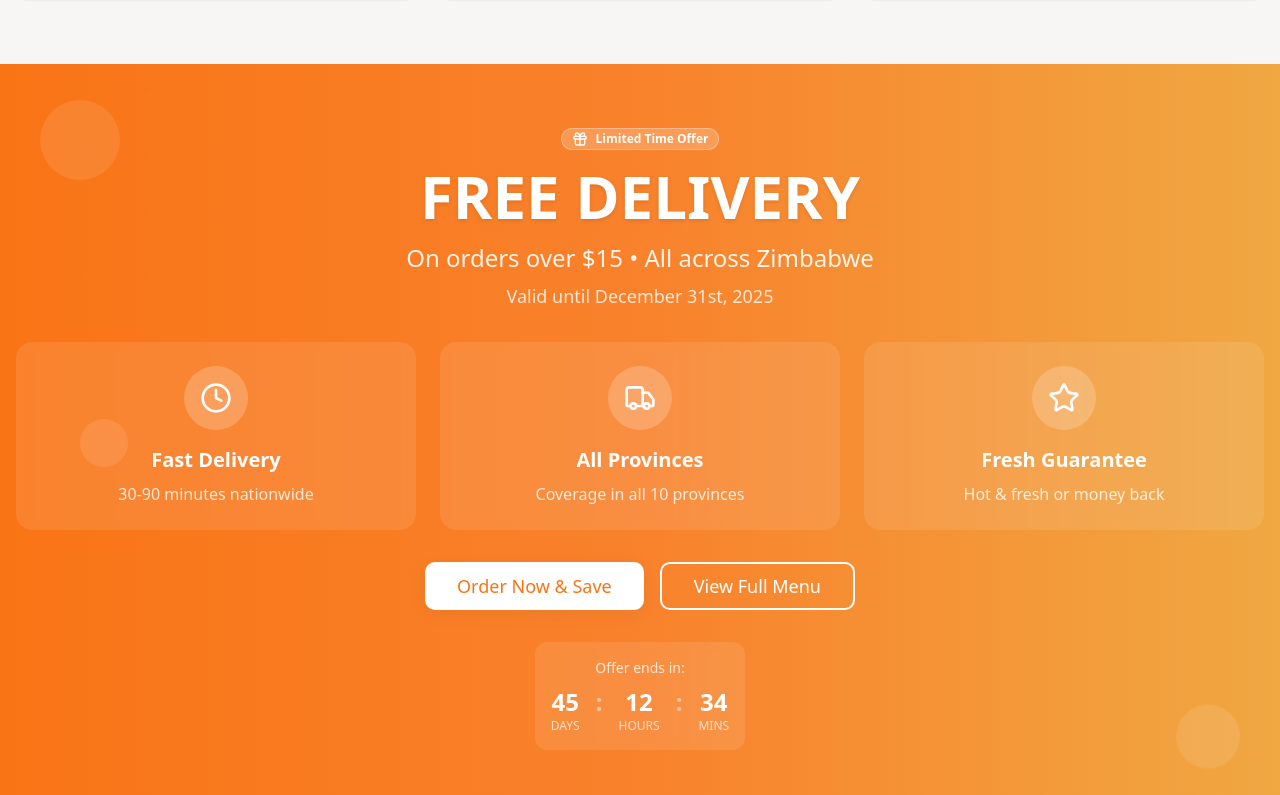
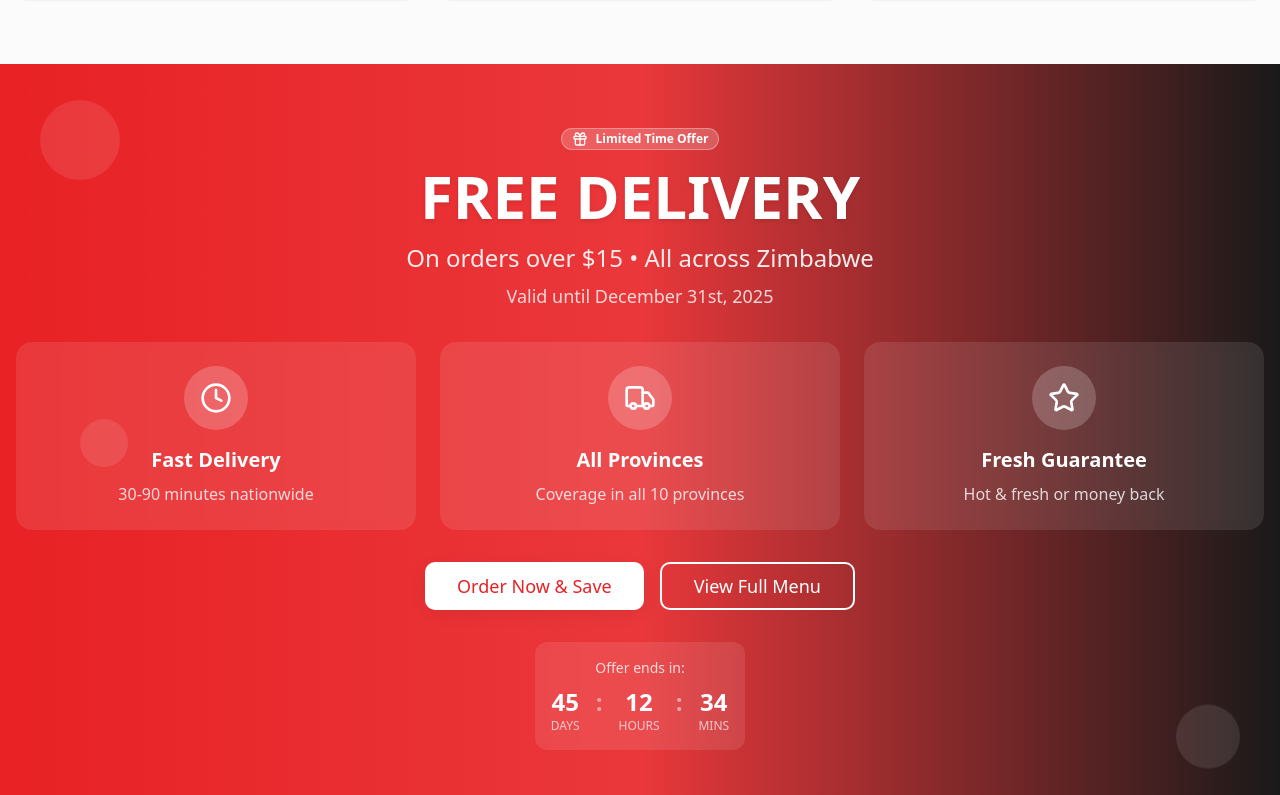
Before and after one commit to tonderaikawere/chicken-inn-byo, a React (Vite) app: page / in a window 1280 px wide. Shown: the part 2925-3720 px from the top of the page. Built offline with nearby package versions, Linux system fonts and the light colour scheme; the HTML template or start-up script is replaced by a standard one.

Commit message:
style: update theme colors to Red, White, and Black

```diff
--- a/src/index.css
+++ b/src/index.css
@@ -8,74 +8,74 @@ All colors MUST be HSL.
 
 @layer base {
   :root {
-    --background: 35 20% 98%;
-    --foreground: 25 25% 15%;
+    --background: 0 0% 100%;
+    --foreground: 0 0% 10%;
 
     --card: 0 0% 100%;
-    --card-foreground: 25 25% 15%;
+    --card-foreground: 0 0% 10%;
 
     --popover: 0 0% 100%;
-    --popover-foreground: 25 25% 15%;
+    --popover-foreground: 0 0% 10%;
 
-    --primary: 25 95% 53%;
+    --primary: 359 81% 52%;
     --primary-foreground: 0 0% 100%;
 
-    --secondary: 35 85% 60%;
-    --secondary-foreground: 25 25% 15%;
+    --secondary: 0 0% 10%;
+    --secondary-foreground: 0 0% 100%;
 
-    --muted: 35 15% 92%;
-    --muted-foreground: 25 15% 45%;
+    --muted: 0 0% 95%;
+    --muted-foreground: 0 0% 45%;
 
-    --accent: 45 96% 55%;
-    --accent-foreground: 25 25% 15%;
+    --accent: 0 0% 10%;
+    --accent-foreground: 0 0% 100%;
 
     --destructive: 0 84.2% 60.2%;
     --destructive-foreground: 0 0% 100%;
 
-    --border: 35 20% 88%;
-    --input: 35 20% 88%;
-    --ring: 25 95% 53%;
+    --border: 0 0% 88%;
+    --input: 0 0% 88%;
+    --ring: 359 81% 52%;
 
     --radius: 0.75rem;
 
-    --gradient-hero: linear-gradient(135deg, hsl(25 95% 53%), hsl(15 90% 48%));
-    --gradient-card: linear-gradient(180deg, hsl(0 0% 100%), hsl(35 20% 98%));
-    --shadow-elegant: 0 10px 40px -10px hsl(25 95% 53% / 0.2);
-    --shadow-card: 0 4px 20px -4px hsl(25 30% 20% / 0.1);
+    --gradient-hero: linear-gradient(135deg, hsl(359 81% 52%), hsl(0 0% 10%));
+    --gradient-card: linear-gradient(180deg, hsl(0 0% 100%), hsl(0 0% 98%));
+    --shadow-elegant: 0 10px 40px -10px hsl(359 81% 52% / 0.2);
+    --shadow-card: 0 4px 20px -4px hsl(0 0% 0% / 0.1);
   }
 
   .dark {
-    --background: 25 30% 8%;
-    --foreground: 35 10% 95%;
+    --background: 0 0% 5%;
+    --foreground: 0 0% 95%;
 
-    --card: 25 25% 12%;
-    --card-foreground: 35 10% 95%;
+    --card: 0 0% 8%;
+    --card-foreground: 0 0% 95%;
 
-    --popover: 25 25% 12%;
-    --popover-foreground: 35 10% 95%;
+    --popover: 0 0% 8%;
+    --popover-foreground: 0 0% 95%;
 
-    --primary: 25 95% 53%;
+    --primary: 359 81% 52%;
     --primary-foreground: 0 0% 100%;
 
-    --secondary: 35 25% 20%;
-    --secondary-foreground: 35 10% 95%;
+    --secondary: 0 0% 15%;
+    --secondary-foreground: 0 0% 95%;
 
-    --muted: 25 20% 18%;
-    --muted-foreground: 35 10% 65%;
+    --muted: 0 0% 15%;
+    --muted-foreground: 0 0% 65%;
 
-    --accent: 45 96% 55%;
-    --accent-foreground: 25 25% 15%;
+    --accent: 0 0% 15%;
+    --accent-foreground: 0 0% 95%;
 
     --destructive: 0 62.8% 30.6%;
     --destructive-foreground: 0 0% 100%;
 
-    --border: 25 20% 20%;
-    --input: 25 20% 20%;
-    --ring: 25 95% 53%;
+    --border: 0 0% 18%;
+    --input: 0 0% 18%;
+    --ring: 359 81% 52%;
 
-    --gradient-hero: linear-gradient(135deg, hsl(25 95% 53%), hsl(15 90% 48%));
-    --gradient-card: linear-gradient(180deg, hsl(25 25% 12%), hsl(25 30% 10%));
-    --shadow-elegant: 0 10px 40px -10px hsl(25 95% 53% / 0.3);
+    --gradient-hero: linear-gradient(135deg, hsl(359 81% 52%), hsl(0 0% 15%));
+    --gradient-card: linear-gradient(180deg, hsl(0 0% 8%), hsl(0 0% 5%));
+    --shadow-elegant: 0 10px 40px -10px hsl(359 81% 52% / 0.3);
     --shadow-card: 0 4px 20px -4px hsl(0 0% 0% / 0.3);
   }
 }
@@ -128,7 +128,7 @@ All colors MUST be HSL.
   }
 
   .gradient-text {
-    background: linear-gradient(135deg, hsl(25 95% 53%), hsl(15 90% 48%));
+    background: linear-gradient(135deg, hsl(359 81% 52%), hsl(0 0% 10%));
     -webkit-background-clip: text;
     -webkit-text-fill-color: transparent;
     background-clip: text;
```
